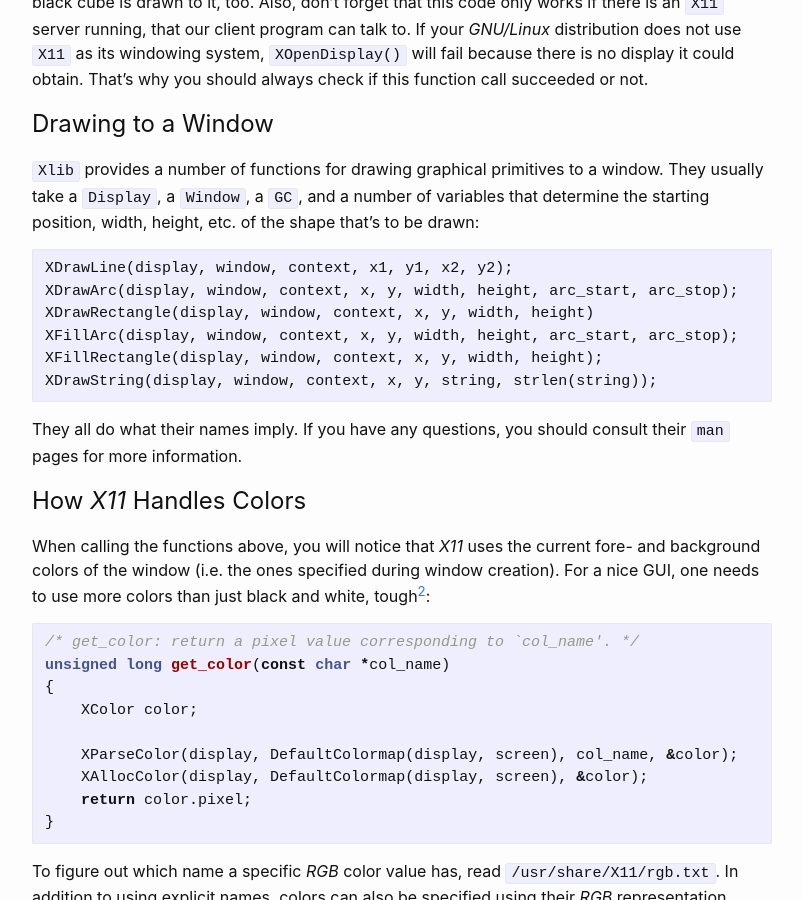
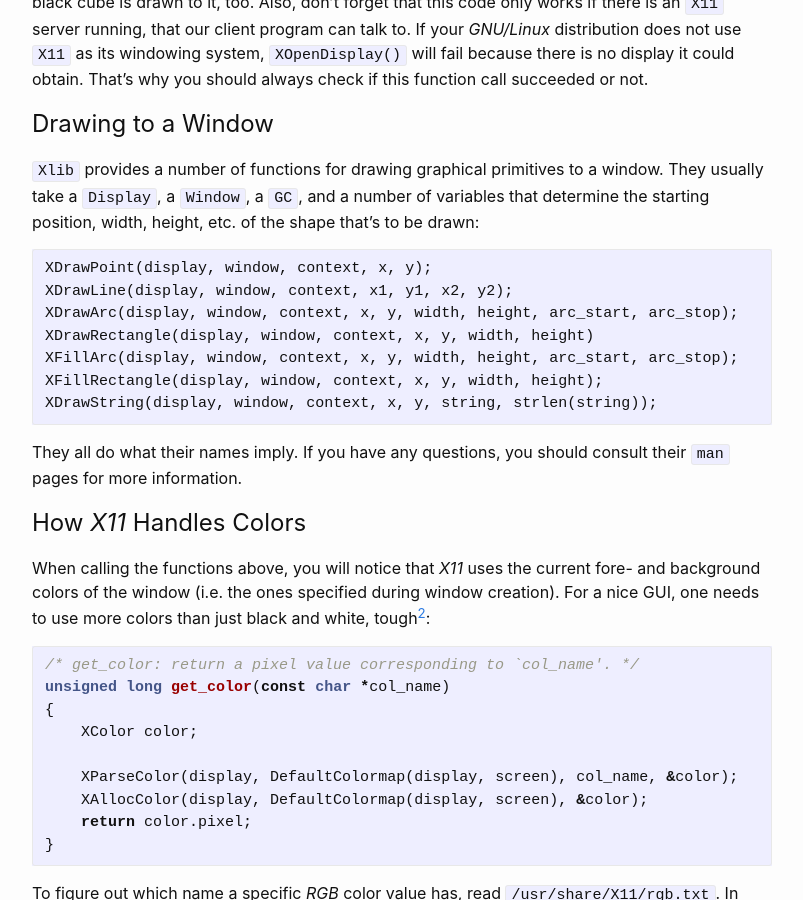
Before and after one commit to DanielSchuette/DanielSchuette.github.io, a Jekyll site: the page built from _posts/2019-09-08-x11_window_system.md, in a window 1280 px wide and 900 px high, scrolled down 4261 px. Shown: the whole window, without its empty margins (238-1041 px from the left). Built offline with Jekyll 4.4.1, drawn with Linux system fonts in a browser that asks for light colours; nearby versions of some CDN libraries; some web fonts are replaced; comment, search, counter and statistics services are not loaded.

Commit message:
update x11 post

````diff
--- a/_posts/2019-09-08-x11_window_system.md
+++ b/_posts/2019-09-08-x11_window_system.md
@@ -167,6 +167,7 @@ Running `prog` opens a white window which -- as expected -- closes upon any key
 `Xlib` provides a number of functions for drawing graphical primitives to a window. They usually take a `Display`, a `Window`, a `GC`, and a number of variables that determine the starting position, width, height, etc. of the shape that's to be drawn:
 
 ```c
+XDrawPoint(display, window, context, x, y);
 XDrawLine(display, window, context, x1, y1, x2, y2);
 XDrawArc(display, window, context, x, y, width, height, arc_start, arc_stop);
 XDrawRectangle(display, window, context, x, y, width, height)
````
